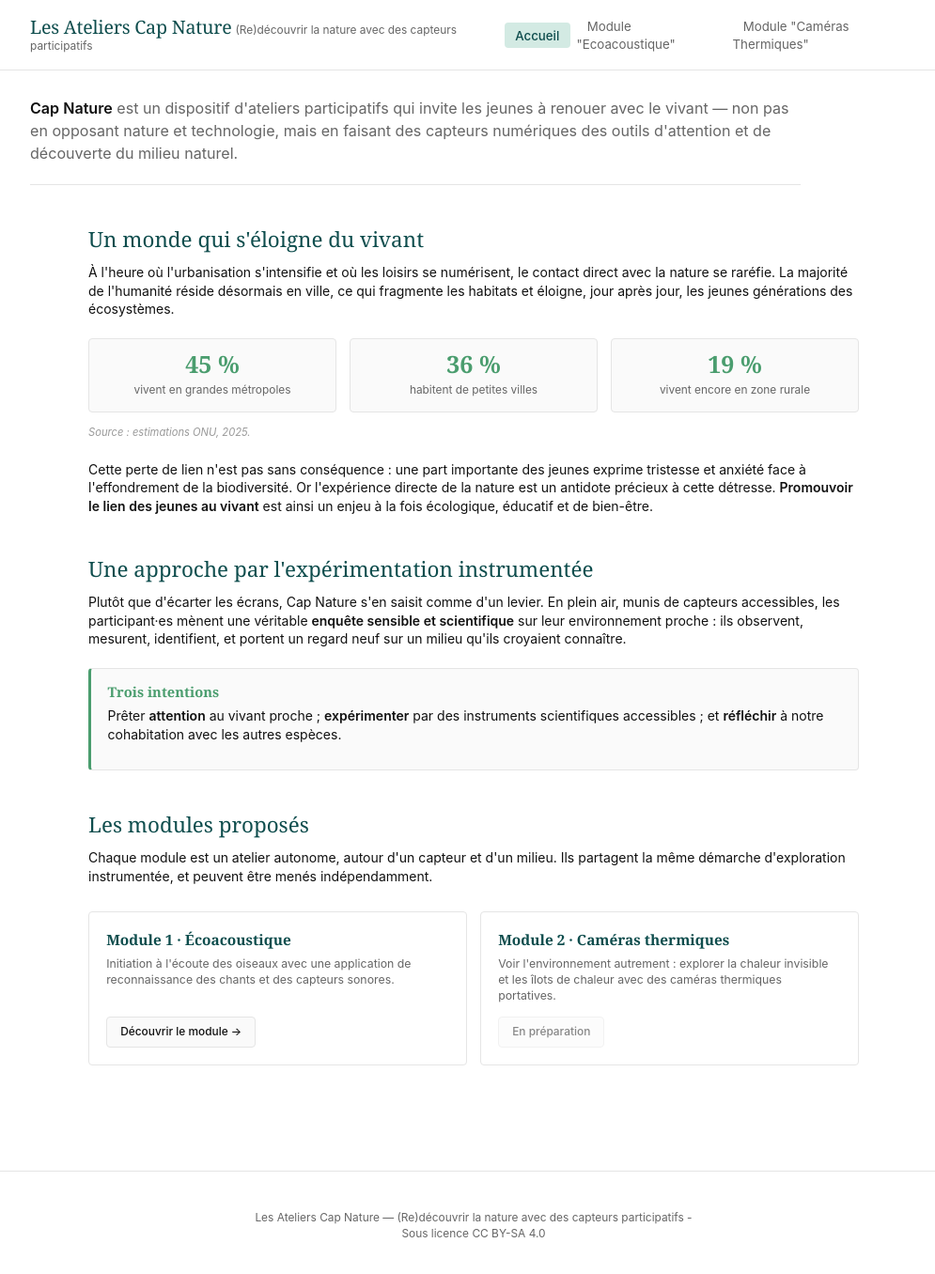
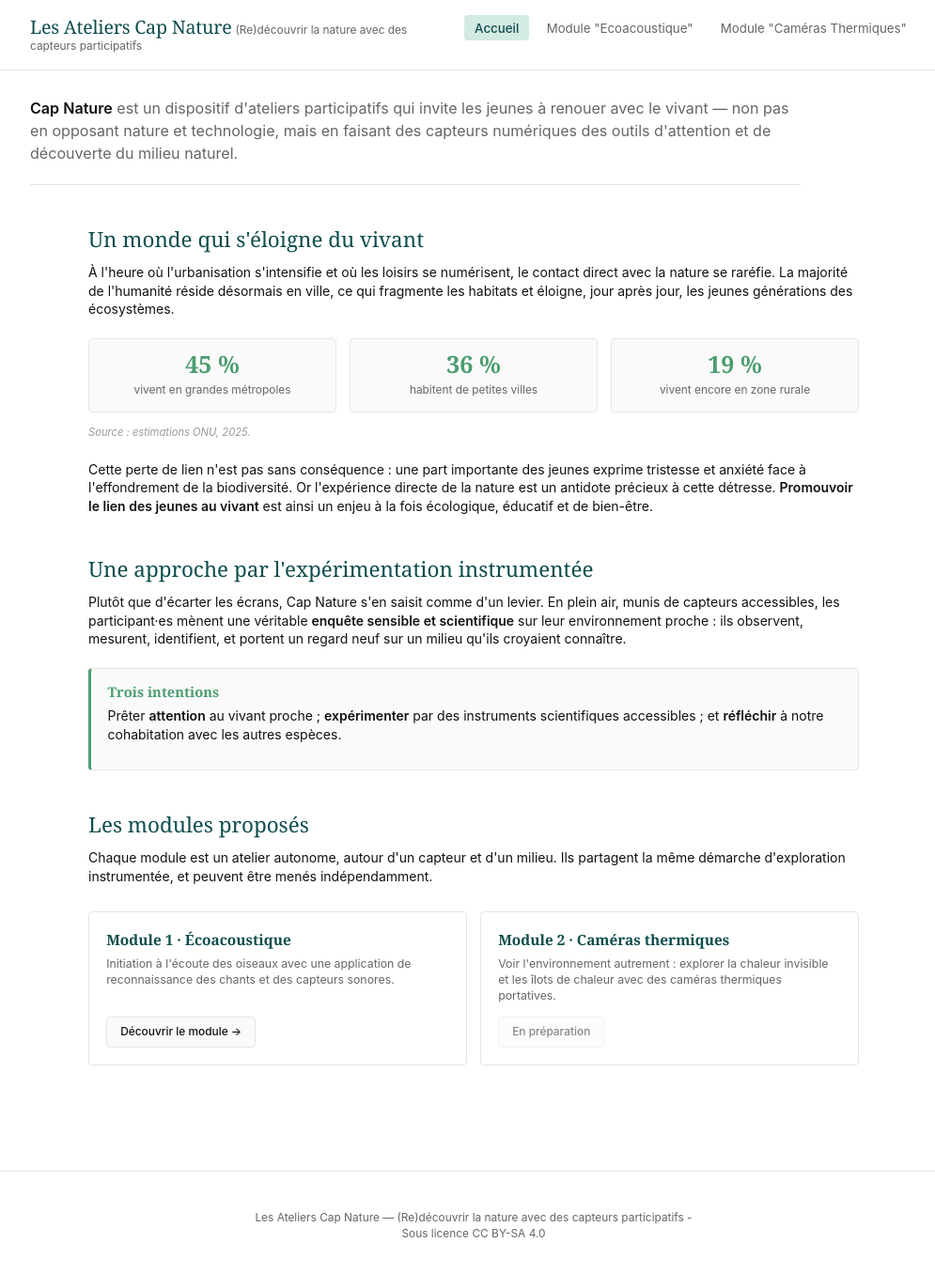
Before and after one commit to marieleapouliquen/wiki-cap-nature, a Jekyll site: the page built from index.md, in a window 1280 px wide and 1362 px high. Shown: the top 1356 px of the window at 94% size, without its empty margins (136-1131 px from the left). Built offline with Jekyll 4.4.1, drawn with Linux system fonts in a browser that asks for light colours.

Commit message:
Update main.css

```diff
--- a/assets/css/main.css
+++ b/assets/css/main.css
@@ -123,7 +123,7 @@ img { max-width: 100%; height: auto; }
   position: sticky;
   top: 0;
   z-index: 100;
-  padding: 1.2rem 0; /* Un peu plus d'espace pour respirer */
+  padding: 1.2rem 0;
 }
 
 .header-inner {
@@ -131,16 +131,17 @@ img { max-width: 100%; height: auto; }
   margin: 0 auto;
   padding: 0 2rem;
   display: flex;
-  align-items: center;         /* Aligne verticalement le bloc titre et le menu */
-  justify-content: space-between; /* Pousse le titre à gauche et le menu à droite */
-  gap: 2rem;
+  align-items: flex-start;     /* Aligne le menu sur le haut du titre principal */
+  justify-content: space-between;
+  gap: 3rem;                   /* Crée un espace de sécurité entre le titre et le menu */
 }
 
 .brand {
   display: flex;
-  flex-direction: column;   /* Force le titre et le sous-titre à s'empiler */
+  flex-direction: column;
   text-decoration: none;
   line-height: 1.2;
+  flex: 1;                     /* Autorise le titre à occuper l'espace requis à gauche */
 }
 
 .brand-title {
@@ -156,10 +157,11 @@ img { max-width: 100%; height: auto; }
   font-size: 0.85rem;
   color: var(--color-muted);
   font-weight: 400;
-  margin-top: 0.2rem;
+  margin-top: 0.3rem;
+  max-width: 480px;            /* Évite que le sous-titre ne s'étale trop loin vers la droite */
 }
 
-/* Bouton hamburger pour le responsive mobile */
+/* Bouton hamburger responsive */
 .nav-toggle {
   display: none;
   background: none;
@@ -172,7 +174,8 @@ img { max-width: 100%; height: auto; }
 }
 
 .main-nav {
-  margin-left: auto;        /* Force le menu tout à droite */
+  flex-shrink: 0;              /* Empêche le menu de se rétrécir ou de se déformer */
+  margin-top: 0.2rem;          /* Aligne parfaitement les boutons du menu sur la ligne du grand titre */
 }
 
 .main-nav ul {
@@ -180,7 +183,7 @@ img { max-width: 100%; height: auto; }
   margin: 0;
   padding: 0;
   display: flex;
-  gap: 0.5rem;              /* Espace optimal pour les boutons à pastilles */
+  gap: 0.5rem;
   align-items: center;
 }
 
@@ -189,20 +192,21 @@ img { max-width: 100%; height: auto; }
   text-decoration: none;
   font-size: 0.95rem;
   font-weight: 400;
-  padding: 0.4rem 0.8rem;   /* Espace interne pour la couleur de fond au survol */
-  border-radius: 4px;       /* Coins arrondis pour l'effet de pastille */
+  padding: 0.4rem 0.8rem;
+  border-radius: 4px;
   transition: all 0.15s ease;
+  white-space: nowrap;         /* Empêche les mots du menu (ex: "A propos") de se couper en deux */
 }
 
 .main-nav a:hover {
-  color: var(--teal-deep);   /* Texte en teal foncé au survol */
-  background: var(--mint);  /* Fond menthe pâle au survol */
+  color: var(--teal-deep);
+  background: var(--mint);
 }
 
 .main-nav a.active {
   color: var(--teal-dark);
   font-weight: 500;
-  background: var(--mint-deep); /* Fond menthe soutenu pour l'élément actif */
+  background: var(--mint-deep);
 }
 
 /* --- Conteneurs de pages globaux --- */
```
